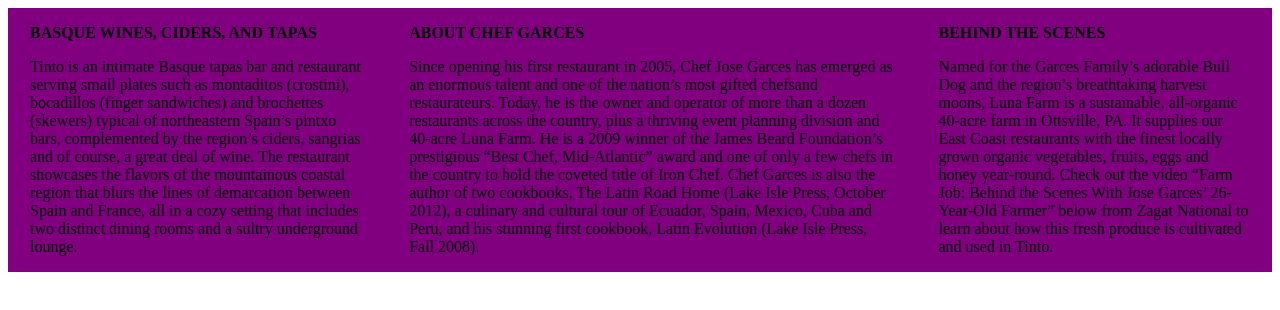
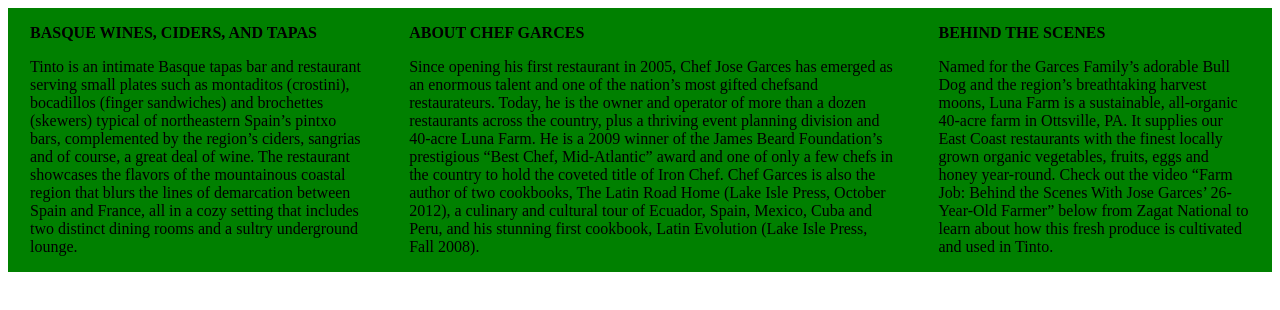
Before and after one commit to Terry555/restaurant-front-end, a React (Create React App) app: page /about in a window 1280 px wide. Shown: the top 310 px of the page. Built offline with nearby package versions, Linux system fonts and the light colour scheme.

Commit message:
changed some colors

```diff
--- a/src/css/about.css
+++ b/src/css/about.css
@@ -1,7 +1,7 @@
 .about {
   display: flex;
   /* flex-direction: column; */
-  background-color: purple;
+  background-color: green;
 }
 
 .about-section {
```
